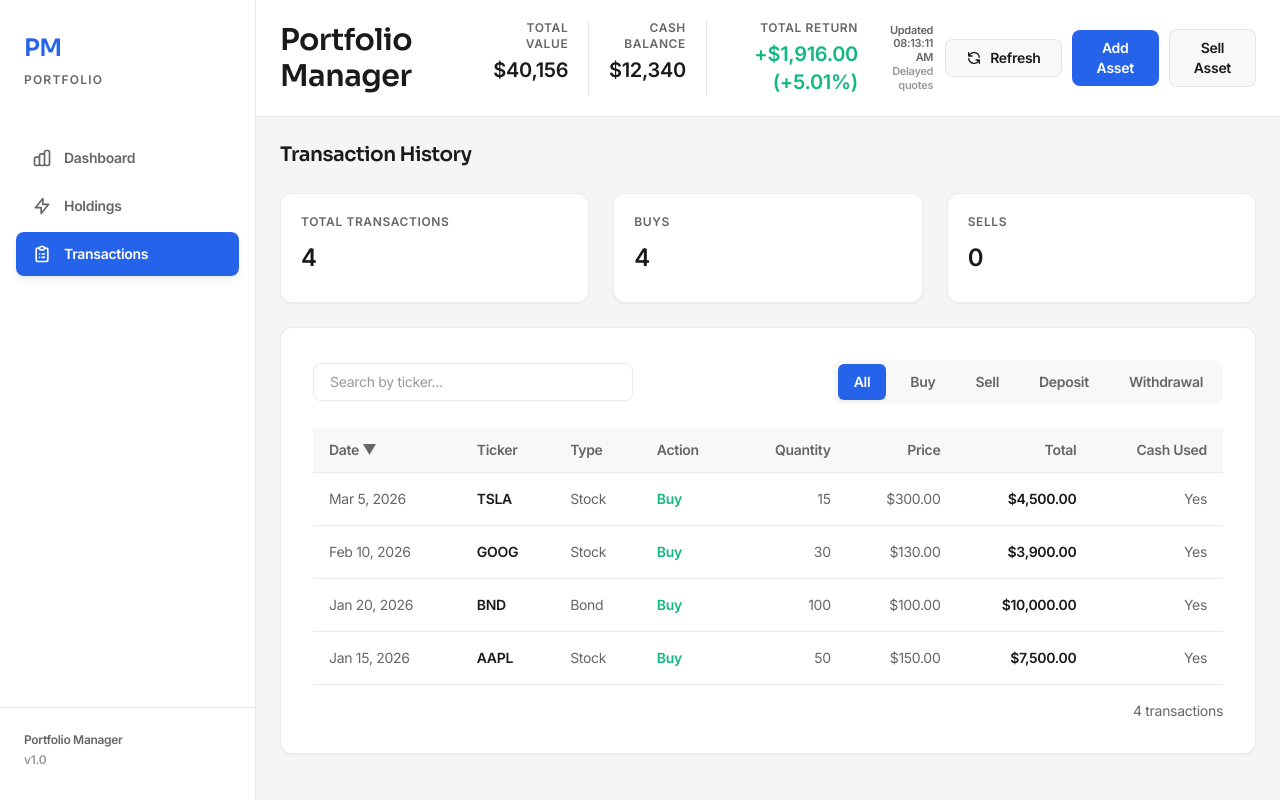
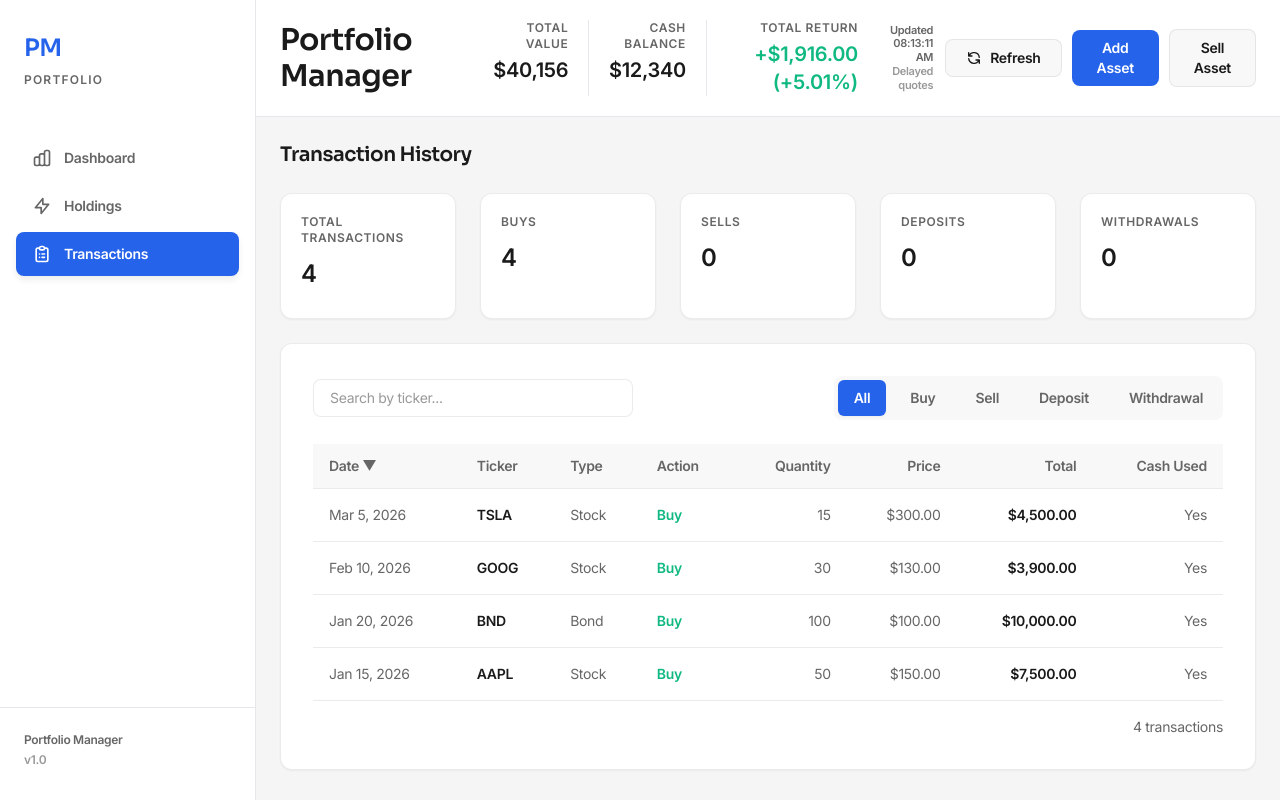
Before and after one commit to tomatopretz/PortfolioManager, a React (Vite) app in the folder frontend/: page /transactions in a window 1280 px wide. Built offline with nearby package versions, Linux system fonts and the light colour scheme; no server answers.

Commit message:
Delete irrelevant summary cards and add new cards

```diff
--- a/frontend/src/components/dashboard/SummaryStats.jsx
+++ /dev/null
@@ -1,14 +0,0 @@
-import StatTile from '../common/StatTile'
-
-function SummaryStats({ totalValue, totalReturn, cashBalance }) {
-  return (
-    <div className="grid grid-cols-1 gap-6 md:grid-cols-2 lg:grid-cols-4">
-      <StatTile label="Total Portfolio Value" value={totalValue} />
-      <StatTile label="Total Return" value={totalReturn.amount} />
-      <StatTile label="Return %" value={totalReturn.percent} format="percent" />
-      <StatTile label="Cash Balance" value={cashBalance} />
-    </div>
-  )
-}
-
-export default SummaryStats
--- a/frontend/src/components/holdings/HoldingsSummaryCards.jsx
+++ b/frontend/src/components/holdings/HoldingsSummaryCards.jsx
@@ -57,11 +57,10 @@ function HoldingsSummaryCards({ items, totalValue }) {
   }
 
   return (
-    <div className="grid grid-cols-1 gap-6 md:grid-cols-2 lg:grid-cols-3 xl:grid-cols-6">
+    <div className="grid grid-cols-1 gap-6 md:grid-cols-2 lg:grid-cols-3 xl:grid-cols-5">
       {CARDS.map((card) => (
         <PositionCard key={card.label} label={card.label} {...describe(card)} />
       ))}
-      <StatTile label="Total Market Value" value={totalValue} />
     </div>
   )
 }
--- a/frontend/src/components/transactions/TransactionSummaryCards.jsx
+++ b/frontend/src/components/transactions/TransactionSummaryCards.jsx
@@ -5,10 +5,12 @@ function TransactionSummaryCards({ transactions }) {
   const counts = countByAction(transactions)
 
   return (
-    <div className="grid grid-cols-1 gap-6 md:grid-cols-3">
+    <div className="grid grid-cols-1 gap-6 md:grid-cols-5">
       <StatTile label="Total Transactions" value={transactions.length} format="count" />
       <StatTile label="Buys" value={counts.buy ?? 0} format="count" />
       <StatTile label="Sells" value={counts.sell ?? 0} format="count" />
+      <StatTile label="Deposits" value={counts.deposit ?? 0} format="count" />
+      <StatTile label="Withdrawals" value={counts.withdrawal ?? 0} format="count" />
     </div>
   )
 }
--- a/frontend/src/pages/DashboardPage.jsx
+++ b/frontend/src/pages/DashboardPage.jsx
@@ -7,7 +7,6 @@ import LoadingSpinner from '../components/common/LoadingSpinner'
 import AllocationPieChart from '../components/dashboard/AllocationPieChart'
 import HoldingsPreview from '../components/dashboard/HoldingsPreview'
 import PerformanceChart from '../components/dashboard/PerformanceChart'
-import SummaryStats from '../components/dashboard/SummaryStats'
 import TransactionModal from '../components/portfolio/TransactionModal'
 import { getMarketValue, isTradableHolding } from '../utils/portfolio'
 
@@ -65,11 +64,6 @@ function DashboardPage() {
           {/* Wait for the items fetch to fully resolve so holdings never render partially. */}
           {!itemsLoading && <HoldingsPreview items={items} />}
 
-          <SummaryStats
-            totalValue={totalValue}
-            totalReturn={totalReturn}
-            cashBalance={cashBalance}
-          />
         </div>
       ) : (
         <EmptyState
```
